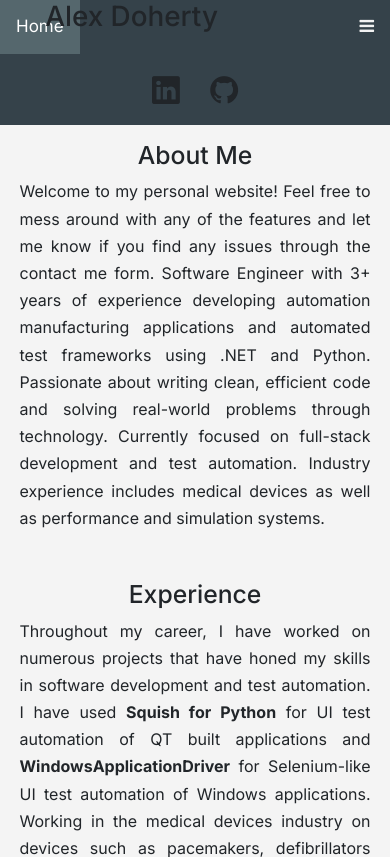
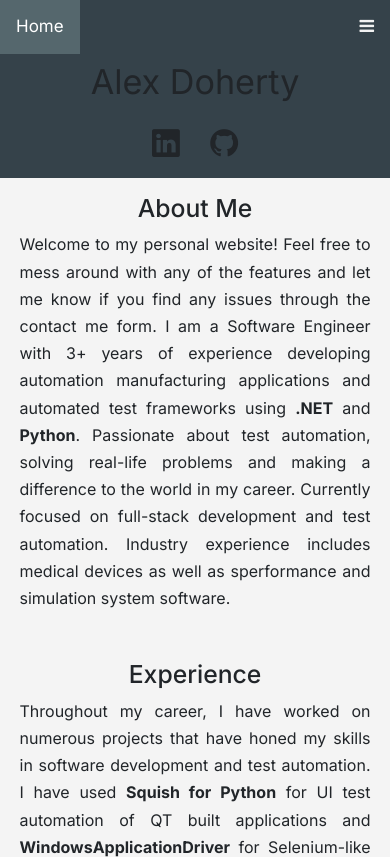
Before and after one commit to Xela96/personal-website, a Flask app: page / in a window 390 px wide. Shown: the top 857 px of the page. Run offline with Flask 3, Linux system fonts and the light colour scheme.

Commit message:
fixed website title on mobile

```diff
--- a/templates/base.html
+++ b/templates/base.html
@@ -18,9 +18,9 @@
         <a href="javascript:void(0);" class="icon" onclick="myFunction()">
             <i class="fa fa-bars"></i>
         </a>
-        <div class="d-flex justify-content-center mb-4" style="margin-left: -100px;">
-            <h1 style="margin-left: -160px;">Alex Doherty</h1>
-        </div>
+    </div>
+    <div class="w-100 py-2" style="background-color: #35424a;">
+        <h1 class="display-4 text-center m-0" style="color: #212529;">Alex Doherty</h1>
     </div>
     <header>
         <a href="https://www.linkedin.com/in/alex-doherty/" class="btn">
--- a/templates/index.html
+++ b/templates/index.html
@@ -15,10 +15,10 @@
     <section class="mb-5 mt-3">
         <h2>About Me</h2>
         <p class="card-text font-weight-light mb-2 mx-auto">Welcome to my personal website! Feel free to mess around with any of the features and let me know if you find any issues through the contact me form.
-            Software Engineer with 3+ years of experience developing automation manufacturing applications and automated test frameworks using .NET and Python.
-            Passionate about writing clean, efficient code and solving real-world problems through technology.
+            I am a Software Engineer with 3+ years of experience developing automation manufacturing applications and automated test frameworks using <strong>.NET</strong> and <strong>Python</strong>.
+            Passionate about test automation, solving real-life problems and making a difference to the world in my career.
             Currently focused on full-stack development and test automation.
-            Industry experience includes medical devices as well as performance and simulation systems.</p>
+            Industry experience includes medical devices as well as sperformance and simulation system software.</p>
     </section>
     <section class="mb-5">
         <h2>Experience</h2>
```
